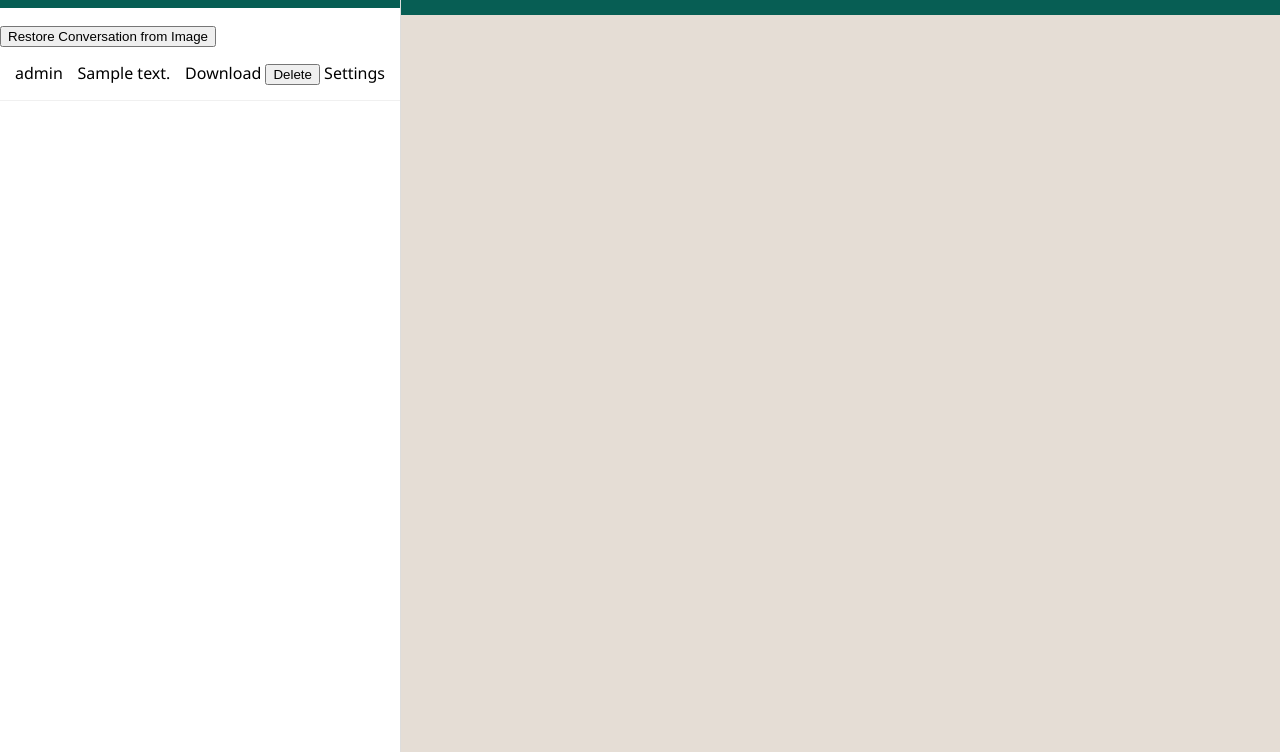
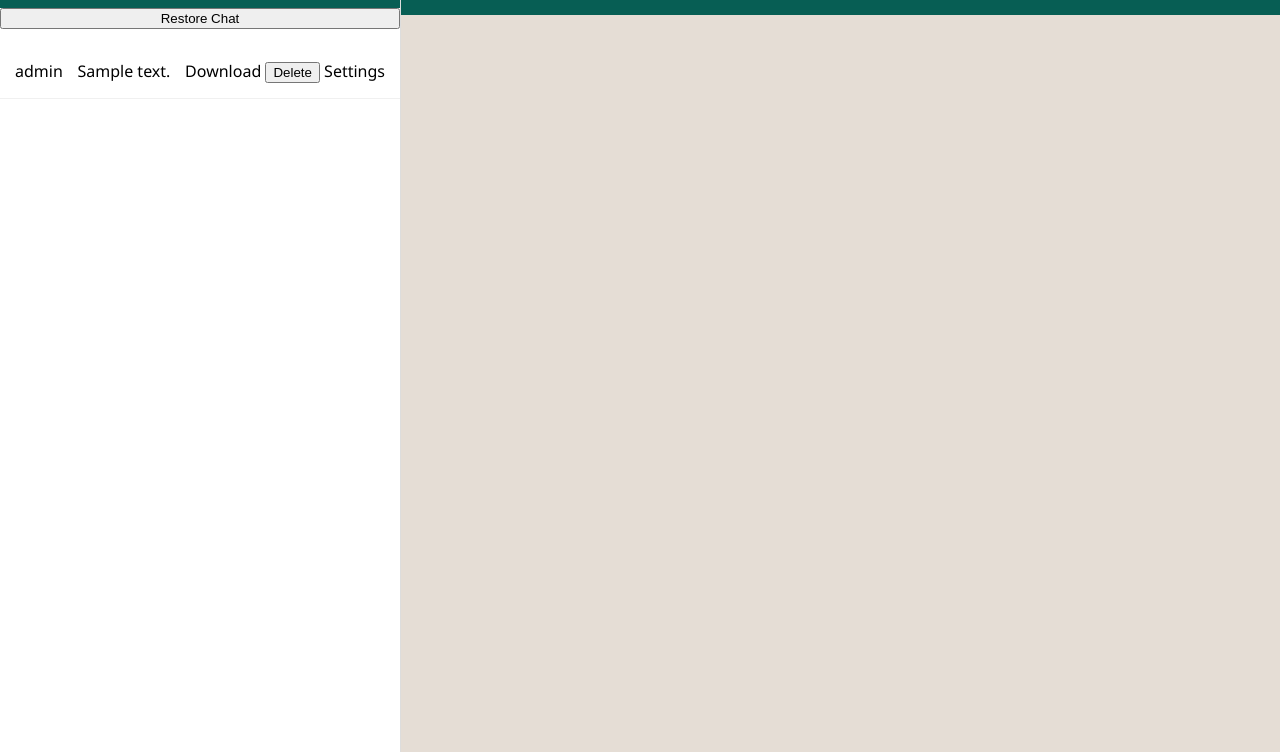
Before and after one commit to JakkuAzzo/PicChat, a Flask app: page /chat in a window 1280 px wide. Shown: the part 90-842 px from the top of the page. Run offline with Flask 3, Linux system fonts and the light colour scheme; a user stored in the database is signed in; data comes from the database, SQL or seed files in the repository; both versions use the stored data as it was after the commit; tables that the repository leaves empty hold one stand-in row (values such as "Sample post"); some libraries are stand-ins or nearby versions.

Commit message:
major changes made , restore function doesn't work

```diff
--- a/app.py
+++ b/app.py
@@ -2,6 +2,7 @@
 from flask_socketio import SocketIO, emit, join_room, leave_room
 import sqlite3
 import os
+import io
 import datetime
 from datetime import datetime
 from werkzeug.security import generate_password_hash, check_password_hash
@@ -14,6 +15,7 @@
 from Crypto.Util.Padding import pad, unpad
 from Crypto.Random import get_random_bytes
 import base64
+import zipfile
 from PIL import Image
 
 app = Flask(__name__)
@@ -228,6 +230,7 @@
     # Render the messages partial template
     rendered = render_template('messages.html', messages=messages)
     response = make_response(rendered)
+    response.headers['Content-Type'] = 'text/html'
 
     # Emit the new message to the room
     socketio.emit('new_message', {'conversation_id': conversation_id, 'html': rendered}, room=conversation_id)
@@ -300,32 +303,16 @@
             image_path = os.path.join(app.config['UPLOAD_FOLDER'], image_name)
             lsb.hide(image, hidden_content).save(image_path)
 
-            # Update the conversation record
-            conn.execute(
-                'UPDATE conversations SET image_name = ? WHERE id = ?',
-                (image_name, conversation_id)
-            )
-            # Delete messages from the database
-            conn.execute(
-                'DELETE FROM messages WHERE conversation_id = ?', (conversation_id,)
-            )
-            conn.commit()
-            conn.close()
+            # Create a zip file containing the image and the key (if encrypted)
+            zip_buffer = io.BytesIO()
+            with zipfile.ZipFile(zip_buffer, 'w') as zip_file:
+                zip_file.write(image_path, os.path.basename(image_path))
+                if option == 'encrypt':
+                    zip_file.write(key_path, os.path.basename(key_path))
+            zip_buffer.seek(0)
 
-            # Add the steganographed image as a message
-            conn = get_db_connection()
-            conn.execute(
-                'INSERT INTO messages (conversation_id, sender_id, message_text, timestamp) VALUES (?, ?, ?, ?)',
-                (conversation_id, current_user.id, f'<img src="{url_for("static", filename=image_name)}" alt="Steganographed Image">', datetime.utcnow())
-            )
-            conn.commit()
-            conn.close()
-
-            if option == 'encrypt':
-                # Provide the key file and t he image to the user
-                return send_file(image_path, as_attachment=True)
-            else:
-                return send_file(image_path, as_attachment=True)
+            # Return the zip file as a download
+            return send_file(zip_buffer, as_attachment=True, download_name=f'chat_{conversation_id}.zip')
         else:
             flash("Conversation not found.")
             return redirect(url_for('chat'))
--- a/templates/app_view.html
+++ b/templates/app_view.html
@@ -1,5 +1,4 @@
 <!-- templates/app_view.html -->
-
 <!DOCTYPE html>
 <html lang="en">
 <head>
--- a/templates/base.html
+++ b/templates/base.html
@@ -36,20 +36,6 @@
       {% endif %}
     {% endwith %}
     {% block content %}{% endblock %}
-    {% if selected_conversation %}
-    <div id="exit-chat-form" class="overlay">
-        <div class="popup">
-            <h2>Exit Chat</h2>
-            <a class="close" href="#" onclick="toggleExitChatForm()" style="display: none;">&times;</a>
-            <form action="{{ url_for('exit_chat', conversation_id=selected_conversation) }}" method="post">
-                <p>Do you want to encrypt and exit or exit without encryption?</p>
-                <button name="option" value="encrypt">Encrypt and Exit</button>
-                <button name="option" value="plain">Plain and Exit</button>
-                <button type="button" onclick="toggleExitChatForm">Cancel</button>
-            </form>
-        </div>
-    </div>
-    {% endif %}
     {% block scripts %}{% endblock %}
     <script>
       document.addEventListener('DOMContentLoaded', function() {
--- a/templates/chat.html
+++ b/templates/chat.html
@@ -1,4 +1,4 @@
-<!-- templates/chat.html -->
+<!-- chat.html -->
 {% extends 'base.html' %}
 {% block title %}PicChat - Chat{% endblock %}
 {% block content %}
@@ -14,26 +14,14 @@
                 <div id="search-results"></div>
             </div>
         </div>
+        <button class="restore-chat-button" onclick="showRestoreChatForm()">Restore Chat</button>
+        <div id="restore-chat-modal" class="modal" style="display:none;">
+            <div class="modal-content">
+                <span class="close" onclick="hideRestoreChatForm()">&times;</span>
+                {% include 'restore_chat.html' %}
+            </div>
+        </div>
         <ul class="conversations-list">
-            <!-- Restore chat from image button -->
-            <button onclick="showRestoreDialog()">Restore Conversation from Image</button>
-            <!-- Restore Conversation Dialog -->
-            <div id="restore-dialog" style="display: none;">
-                <form id="restore-form" action="{{ url_for('restore_chat') }}" method="post" enctype="multipart/form-data">
-                    <input type="file" name="image_file" required>
-                    <div>
-                        <label><input type="radio" name="decrypt_option" value="plain" checked> Plain</label>
-                        <label><input type="radio" name="decrypt_option" value="encrypted"> Encrypted</label>
-                    </div>
-                    <div id="key-input" style="display: none;">
-                        <input type="text" name="key" placeholder="Enter decryption key">
-                        <input type="file" name="key_file">
-                    </div>
-                    <button type="submit">Restore</button>
-                    <button type="button" onclick="hideRestoreDialog()">Cancel</button>
-                </form>
-            </div>
-            {% if conversations %}
             {% for convo in conversations %}
                 <li>
                     <a href="{{ url_for('chat', conversation_id=convo['id']) }}">{{ convo['contact_username'] }}</a>
@@ -47,9 +35,6 @@
                     </div>
                 </li>
             {% endfor %}
-            {% else %}
-                <p>No conversations yet. Use '+' to start a new one.</p>
-            {% endif %}
         </ul>
     </div>
 
@@ -59,44 +44,45 @@
             <button class="menu-button" onclick="toggleSidebar('left')">&#9776;</button>
             <h2>Welcome, {{ session['username'] }}</h2>
             <button class="menu-button" onclick="toggleSidebar('right')">&#9776;</button>
+            {% include 'exit_chat.html' %}
         </div>
         <div class="chat-messages" id="chat-messages">
             {% include 'messages.html' %}
         </div>
+        {% if not selected_conversation %}
             <div class="chat-input" style="display:none;">
+        {% else %}
+            <div class="chat-input" style="display:block;">
                 <form id="message-form" action="{{ url_for('send_message') }}" method="post">
                     <!-- {{ csrf_token() }} -->
                     <input type="hidden" name="conversation_id" value="{{ conversation_id }}">
                     <input type="text" name="message_text" placeholder="Type your message..." required>
                     <button type="submit">&#9658;</button>
                 </form>
+        {% endif %}
         </div>
     </div>
 </div>
+
 {% endblock %}
 {% block scripts %}
 <script>
-    // Function to toggle the sidebar
-    function toggleSidebar(side) {
-        const sidebar = document.getElementById(`sidebar-${side}`);
-        sidebar.classList.toggle('collapsed');
+    // Function to show the restore chat form
+    function showRestoreChatForm() {
+        document.getElementById('restore-chat-modal').style.display = 'block';
     }
 
-    // Function to toggle the search container
-    function toggleSearch() {
-        const searchContainer = document.getElementById('search-container');
-        if (searchContainer.style.display === 'none') {
-            searchContainer.style.display = 'block';
-        } else {
-            searchContainer.style.display = 'none';
-        }
+    // Function to hide the restore chat form
+    function hideRestoreChatForm() {
+        document.getElementById('restore-chat-modal').style.display = 'none';
     }
 
+    // Function to show the restore dialog
     function showRestoreDialog() {
-    const restoreDialog = document.getElementById('restore-dialog');
-    restoreDialog.style.display = 'block';
+        document.getElementById('restore-dialog').style.display = 'block';
     }
 
+    // Function to hide the restore dialog
     function hideRestoreDialog() {
         document.getElementById('restore-dialog').style.display = 'none';
     }
@@ -109,16 +95,6 @@
             } else {
                 document.getElementById('key-input').style.display = 'none';
             }
-        });
-    });
-
-    document.addEventListener('DOMContentLoaded', function() {
-        // Attach event listener to sidebar toggle buttons
-        document.querySelectorAll('.collapse-button').forEach(function(button) {
-            button.addEventListener('click', function() {
-                const side = this.getAttribute('data-side');
-                toggleSidebar(side);
-            });
         });
     });
 
@@ -135,7 +111,6 @@
                     success: function(response) {
                         $('#chat-messages').html(response);
                         $('#message-form')[0].reset();
-                        document.getElementsByClassName('chat-input')[0].style.display = 'block';
                         // Scroll to the bottom of the chat messages
                         const chatMessages = $('#chat-messages')[0];
                         if (chatMessages) {
@@ -166,7 +141,7 @@
                     // Bind the message form event handler
                     bindMessageForm();
                     // Show the chat input
-                    document.getElementsByClassName('chat-input')[0].style.display = 'block';
+                    $('.chat-input').css('display', 'block');
                 },
                 error: function() {
                     alert('Failed to load conversation.');
@@ -174,32 +149,47 @@
             });
         }
 
-        // Function to search users
+        // Function to toggle the sidebar
+        function toggleSidebar(side) {
+            const sidebar = document.getElementById(`sidebar-${side}`);
+            sidebar.classList.toggle('collapsed');
+        }
+
+        // Function to toggle the search input
+        function toggleSearch() {
+            const searchContainer = document.getElementById('search-container');
+            if (searchContainer.style.display === 'none' || searchContainer.style.display === '') {
+                searchContainer.style.display = 'block';
+            } else {
+                searchContainer.style.display = 'none';
+            }
+        }
+
+        // Function to search for users
         function searchUsers() {
-            const query = document.getElementById('search-input').value;
+            const query = $('#search-input').val();
+            if (query.length > 0) {
                 $.ajax({
                     url: "{{ url_for('search_users') }}",
                     type: 'POST',
                     contentType: 'application/json',
                     data: JSON.stringify({ query: query }),
                     success: function(response) {
-                    const results = response.results;
-                    const searchResults = document.getElementById('search-results');
-                    searchResults.innerHTML = '';
-                    results.forEach(function(user) {
-                        const userElement = document.createElement('div');
-                        userElement.textContent = user.username;
-                        userElement.onclick = function() {
-                            startConversation(user.id);
-                        };
-                        searchResults.appendChild(userElement);
+                        let resultsHtml = '';
+                        response.results.forEach(function(user) {
+                            resultsHtml += '<div><a href="javascript:void(0);" onclick="startConversation(' + user.id + ')">' + user.username + '</a></div>';
                         });
+                        $('#search-results').html(resultsHtml);
                     },
                     error: function() {
-                    alert('Failed to search users.');
+                        $('#search-results').html('<div>Error searching users.</div>');
                     }
                 });
+            } else {
+                $('#search-results').html('');
             }
+        }
+
         // Function to start a conversation
         function startConversation(userId) {
             $.ajax({
@@ -210,12 +200,47 @@
                 success: function(response) {
                     loadConversation(response.conversation_id);
                 },
-                document.getElementsByClassName('chat-input')[0].style.display = 'block';
                 error: function() {
                     alert('Failed to start conversation.');
                 }
             });
         }
+
+        // Function to show the exit chat form
+        function showExitChatForm(conversationId) {
+            document.getElementById('exit-chat-form').style.display = 'block';
+            document.getElementById('exit-chat-form').dataset.conversationId = conversationId;
+        }
+
+        // Function to hide the exit chat form
+        function hideExitChatForm() {
+            document.getElementById('exit-chat-form').style.display = 'none';
+        }
+
+        // Initialize Socket.IO
+        const socket = io();
+
+        // Join the conversation room
+        const conversationId = "{{ selected_conversation }}";
+        if (conversationId) {
+            socket.emit('join', { conversation_id: conversationId });
+        }
+
+        // Listen for new messages
+        socket.on('new_message', function(data) {
+            if (data.conversation_id == conversationId) {
+                $('#chat-messages').html(data.html);
+                const chatMessages = $('#chat-messages')[0];
+                if (chatMessages) {
+                    chatMessages.scrollTop = chatMessages.scrollHeight;
+                }
+            }
+        });
+
+        // Leave the conversation room when the user navigates away
+        window.addEventListener('beforeunload', function() {
+            socket.emit('leave', { conversation_id: conversationId });
+        });
 
         // Expose functions to the global scope
         window.showRestoreDialog = showRestoreDialog;
@@ -225,6 +250,14 @@
         window.searchUsers = searchUsers;
         window.startConversation = startConversation;
         window.loadConversation = loadConversation;
+        window.showExitChatForm = showExitChatForm;
+        window.hideExitChatForm = hideExitChatForm;
+        window.exitChat = exitChat;
+        window.showRestoreChatForm = showRestoreChatForm;
+        window.hideRestoreChatForm = hideRestoreChatForm;
+
+        // Bind the message form event handler on page load
+        bindMessageForm();
     });
 </script>
 {% endblock %}
--- a/templates/chat_settings.html
+++ b/templates/chat_settings.html
@@ -16,7 +16,7 @@
     </nav>
     <h2>Chat Settings</h2>
     <form action="{{ url_for('chat_settings', conversation_id=conversation_id) }}" method="post" enctype="multipart/form-data">
-        <!--- {{ csrf_token() }} --->
+        <!--- {{ csrf_token() }} -->
         <div>
             <label for="background_image">Upload Background Image:</label>
             <input type="file" name="background_image" id="background_image" accept="image/*" required>
--- a/templates/exit_chat.html
+++ b/templates/exit_chat.html
@@ -1,23 +1,31 @@
 <!-- exit_chat.html -->
-{% extends 'chat.html' %}
-<form method="post">
+{% if selected_conversation %}
+<form id='exit-chat-form' style='display:none;' method="post" action="{{ url_for('exit_chat', conversation_id=selected_conversation) }}">
     <p>Do you want to encrypt and exit or exit without encryption?</p>
     <button name="option" value="encrypt">Encrypt and Exit</button>
     <button name="option" value="plain">Plain and Exit</button>
     <button type="button" onclick="cancelExit()">Cancel</button>
 </form>
+{% endif %}
+{% block scripts %}
 <script>
     function cancelExit() {
         document.getElementById('exit-chat-form').style.display = 'none';
     }
 
-    function exitChat(conversationId) {
+    function exitChat() {
+        const conversationId = document.getElementById('exit-chat-form').dataset.conversationId;
+        if (!conversationId) {
+            alert('Conversation ID is missing.');
+            return;
+        }
         $.ajax({
-            url: "{{ url_for('exit_chat', conversation_id=conversationId) }}",
+            url: `/exit_chat/${conversationId}`,
             type: "POST",
             success: function() {
                 $('#main-chat').html('<p>Select a conversation to start chatting.</p>');
                 $('.chat-input').css('display', 'none');
+                cancelExit();
             },
             error: function() {
                 alert('Failed to exit conversation.');
@@ -25,3 +33,4 @@
         });
     }
 </script>
+{% endblock %}
--- a/templates/index.html
+++ b/templates/index.html
@@ -1,5 +1,4 @@
 <!-- templates/index.html -->
-
 <!DOCTYPE html>
 <html lang="en">
 <head>
--- a/templates/restore_chat.html
+++ b/templates/restore_chat.html
@@ -1,12 +1,16 @@
 <!-- templates/restore_chat.html -->
-<form method="post">
+<form method="post" enctype="multipart/form-data">
     <p>Was the chat encrypted?</p>
     <input type="radio" name="decrypt_option" value="encrypted" required> Yes (Provide key)<br>
     <input type="radio" name="decrypt_option" value="plain" required> No<br>
     <div id="key-input" style="display:none;">
         <label for="key">Enter Decryption Key:</label>
         <input type="text" name="key" id="key">
+        <label for="key_file">Upload Decryption Key File:</label>
+        <input type="file" name="key_file" id="key_file" accept=".key">
     </div>
+    <label for="image_file">Upload Steganographed Image File:</label>
+    <input type="file" name="image_file" id="image_file" accept="image/*" required>
     <button type="submit">Restore Chat</button>
 </form>
 <script>
```
Also changed, not shown: templates/conversation.html (+7 -19 lines), images/chat_28.png (added), picchat.db, 1 other file. Lines whose indentation alone changed are shown as unchanged.
